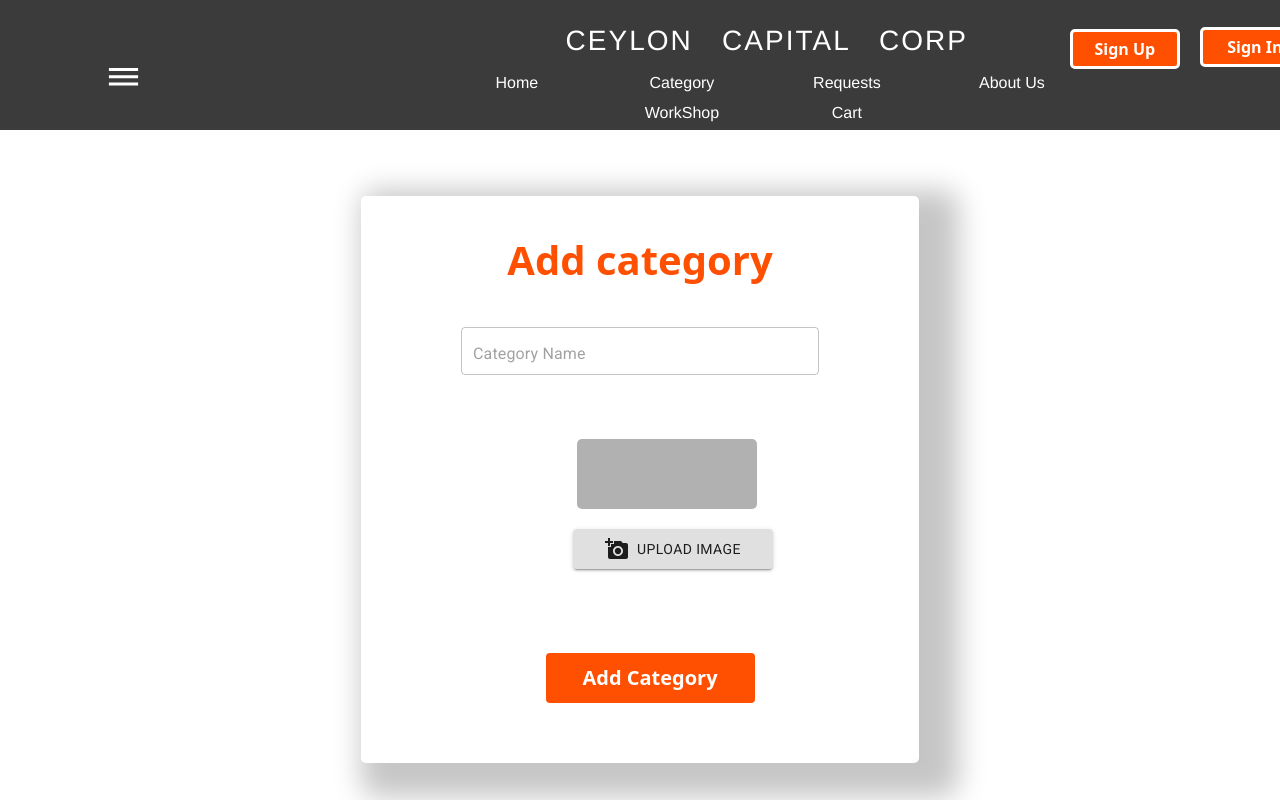
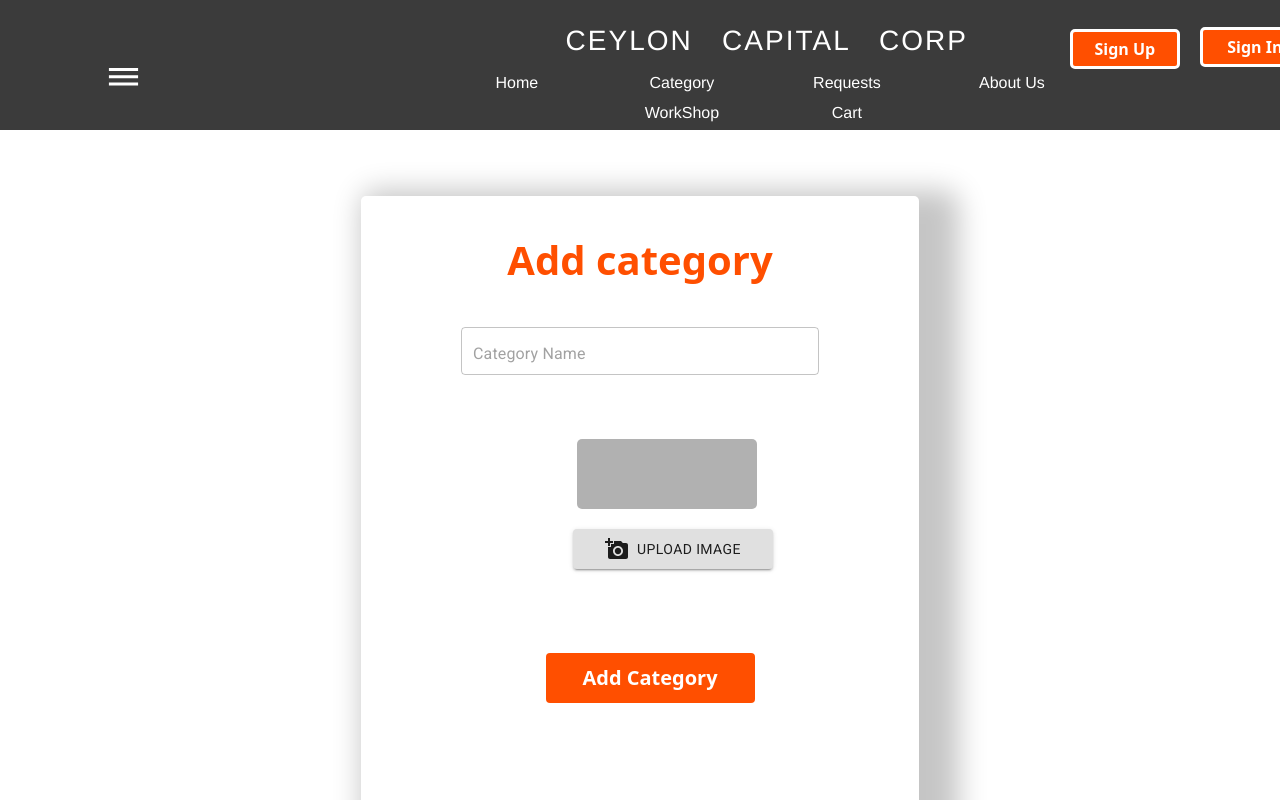
Before and after one commit to SoftwareProjectManagement/Small_Business_Development, a React (Create React App) app in the folder frontend/: page /category/add in a window 1280 px wide. Shown: the top 800 px of the page. Built offline with nearby package versions, Linux system fonts and the light colour scheme; grey boxes are pictures that could not be loaded.

Commit message:
update add category page

```diff
--- a/frontend/src/components/CategoryManagement/AddCategory/AddCategory.css
+++ b/frontend/src/components/CategoryManagement/AddCategory/AddCategory.css
@@ -1,5 +1,8 @@
 .addProduct {
     width: 50%;
+    height: 700px !important;
+    display: flex;
+    flex-direction: column;
     text-align: center;
     padding: 40px;
     background: rgb(255, 255, 255);
```
